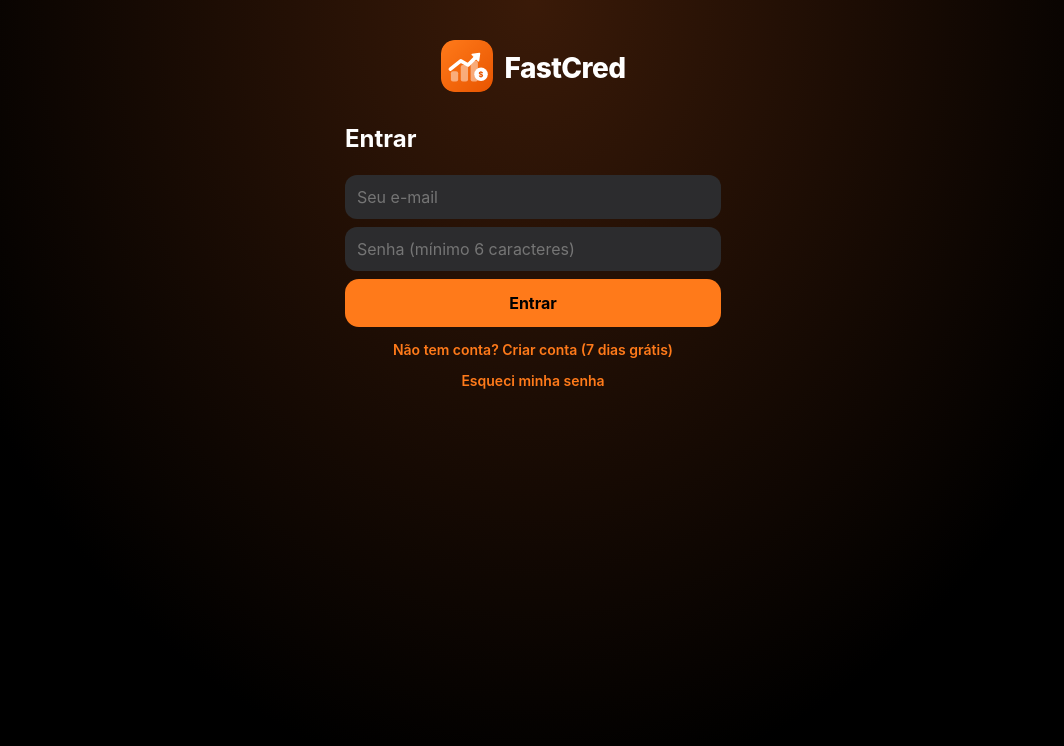
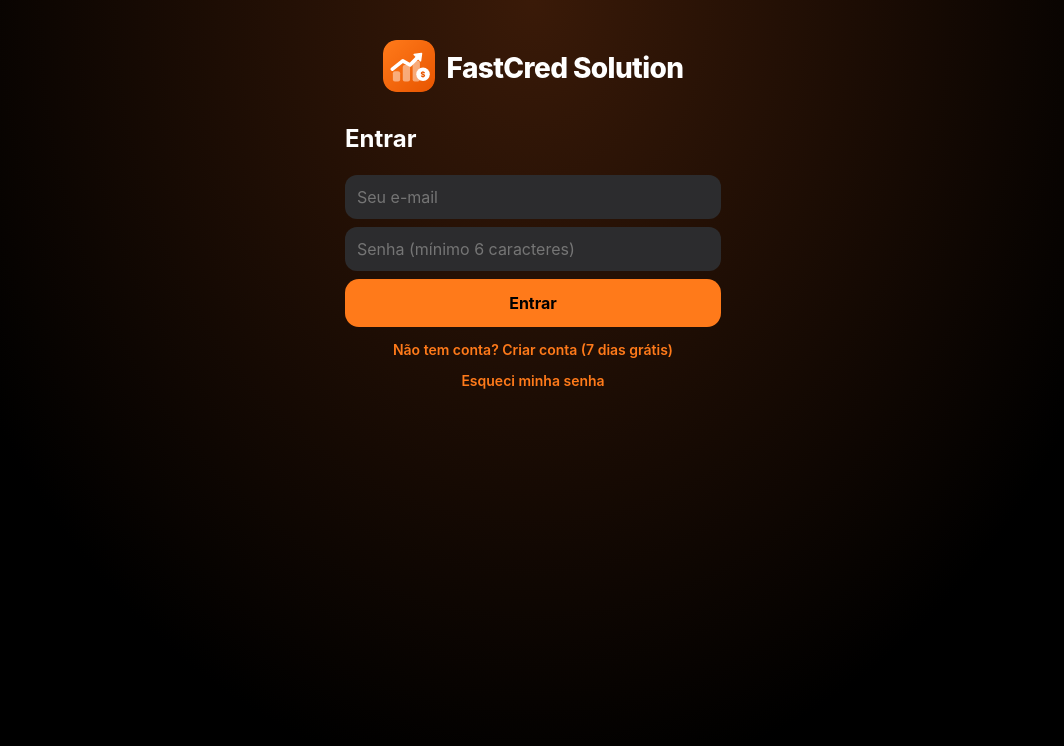
Before and after one commit to carlosdeive82-ops/fastcred, a plain HTML site: page index.html in a window 1280 px wide. Shown: the top 746 px of the page, without its empty margins (107-1171 px from the left). Drawn offline with nearby package versions, Linux system fonts and the light colour scheme.

Commit message:
Nome do app: FastCred Solution (v1.0.1)

```diff
--- a/index.html
+++ b/index.html
@@ -5,14 +5,14 @@
 <meta name="viewport" content="width=device-width, initial-scale=1, viewport-fit=cover, maximum-scale=1">
 <meta name="apple-mobile-web-app-capable" content="yes">
 <meta name="theme-color" content="#E85500">
-<title>FastCred</title>
-<meta name="apple-mobile-web-app-title" content="FastCred">
+<title>FastCred Solution</title>
+<meta name="apple-mobile-web-app-title" content="FastCred Solution">
 <script>
 /* =====================================================
    CONFIGURAÇÃO DO APP — troque só os valores abaixo
    ===================================================== */
 window.APP_CONFIG={
-  nome:'FastCred',                          // nome padrão (cada cliente pode trocar o dele em Ajustes)
+  nome:'FastCred Solution',                          // nome padrão (cada cliente pode trocar o dele em Ajustes)
   supabaseUrl:'https://phrabjxrquvzpmdbbqhb.supabase.co',     // Supabase > Project Settings > API > Project URL
   supabaseAnonKey:'eyJhbGciOiJIUzI1NiIsInR5cCI6IkpXVCJ9.eyJpc3MiOiJzdXBhYmFzZSIsInJlZiI6InBocmFianhycXV2enBtZGJicWhiIiwicm9sZSI6ImFub24iLCJpYXQiOjE3OTUxMjg0MjYsImV4cCI6MjExMDcwNDQyNn0.uKZwJ7xYDtSFpTUiXT1sw-qGphU-IGXGIXqTHRp6mZs',    // Supabase > Project Settings > API > anon public
   appUrl:'https://carlosdeive82-ops.github.io/fastcred/',                                 // endereço do app publicado, ex.: https://seuusuario.github.io/fastcred/
@@ -34,7 +34,7 @@ button,input,textarea,select{font-family:inherit}
 .app{max-width:460px;margin:0 auto;padding:calc(env(safe-area-inset-top) + 10px) 14px calc(env(safe-area-inset-bottom) + 96px + var(--navpad,0px))}
 .brand{display:flex;align-items:center;gap:8px;margin:2px 4px}
 .lgMark{width:30px;height:30px;border-radius:8px;box-shadow:0 2px 10px rgba(232,85,0,.4)}
-.lgName{font-size:20px;font-weight:800;letter-spacing:-.4px;white-space:nowrap;overflow:hidden;text-overflow:ellipsis;max-width:46vw}
+.lgName{font-size:18px;font-weight:800;letter-spacing:-.4px;white-space:nowrap;overflow:hidden;text-overflow:ellipsis;max-width:46vw}
 .lgImg{width:30px;height:30px;border-radius:8px;object-fit:cover;display:none}
 .spName{color:#fff;font-size:40px;font-weight:800;letter-spacing:-1px;text-align:center;padding:0 20px;animation:fu .7s .15s both}
 .spImg{width:118px;height:118px;border-radius:28px;object-fit:cover;display:none;box-shadow:0 0 0 3px rgba(255,255,255,.9),0 18px 40px rgba(0,0,0,.25)}
@@ -260,10 +260,10 @@ nav button[data-v=aj]{display:none}
 <path d="M18 56 L38 40 L52 48 L68 32" fill="none" stroke="#fff" stroke-width="7" stroke-linecap="round" stroke-linejoin="round"/>
 <path d="M60 28 L74 26 L72 40 Z" fill="#fff" stroke="#fff" stroke-width="3" stroke-linejoin="round"/>
 <circle cx="77" cy="66" r="13" fill="#fff"/>
-<path transform="translate(72.06,71.40)" d="M5.234999999999999 0.09V1.305H4.2749999999999995V0.075Q2.685 -0.06 1.71 -0.8775Q0.735 -1.6949999999999998 0.6749999999999999 -3.105H3.405Q3.4949999999999997 -2.205 4.2749999999999995 -1.95V-4.32Q3.105 -4.62 2.4074999999999998 -4.904999999999999Q1.71 -5.1899999999999995 1.185 -5.82Q0.6599999999999999 -6.45 0.6599999999999999 -7.545Q0.6599999999999999 -8.91 1.6724999999999999 -9.735Q2.685 -10.559999999999999 4.2749999999999995 -10.665V-11.879999999999999H5.234999999999999V-10.665Q6.81 -10.545 7.725 -9.75Q8.64 -8.955 8.745 -7.545H6.0Q5.91 -8.355 5.234999999999999 -8.594999999999999V-6.27Q6.4799999999999995 -5.925 7.154999999999999 -5.654999999999999Q7.83 -5.385 8.3625 -4.762499999999999Q8.895 -4.14 8.895 -3.06Q8.895 -2.235 8.4675 -1.5374999999999999Q8.04 -0.84 7.2075 -0.39749999999999996Q6.375 0.045 5.234999999999999 0.09ZM4.2749999999999995 -6.585V-8.67Q3.855 -8.594999999999999 3.615 -8.3475Q3.375 -8.1 3.375 -7.665Q3.375 -7.29 3.6075 -7.035Q3.84 -6.779999999999999 4.2749999999999995 -6.585ZM6.21 -2.9699999999999998Q6.21 -3.36 5.9625 -3.6075Q5.715 -3.855 5.234999999999999 -4.035V-1.905Q5.685 -1.98 5.9475 -2.2649999999999997Q6.21 -2.55 6.21 -2.9699999999999998Z" fill="#E85500"/></svg><img class="spImg" id="spImg" alt=""><div class="spName" id="spName">FastCred</div><div class="spSub">Produção · Microcrédito</div></div>
+<path transform="translate(72.06,71.40)" d="M5.234999999999999 0.09V1.305H4.2749999999999995V0.075Q2.685 -0.06 1.71 -0.8775Q0.735 -1.6949999999999998 0.6749999999999999 -3.105H3.405Q3.4949999999999997 -2.205 4.2749999999999995 -1.95V-4.32Q3.105 -4.62 2.4074999999999998 -4.904999999999999Q1.71 -5.1899999999999995 1.185 -5.82Q0.6599999999999999 -6.45 0.6599999999999999 -7.545Q0.6599999999999999 -8.91 1.6724999999999999 -9.735Q2.685 -10.559999999999999 4.2749999999999995 -10.665V-11.879999999999999H5.234999999999999V-10.665Q6.81 -10.545 7.725 -9.75Q8.64 -8.955 8.745 -7.545H6.0Q5.91 -8.355 5.234999999999999 -8.594999999999999V-6.27Q6.4799999999999995 -5.925 7.154999999999999 -5.654999999999999Q7.83 -5.385 8.3625 -4.762499999999999Q8.895 -4.14 8.895 -3.06Q8.895 -2.235 8.4675 -1.5374999999999999Q8.04 -0.84 7.2075 -0.39749999999999996Q6.375 0.045 5.234999999999999 0.09ZM4.2749999999999995 -6.585V-8.67Q3.855 -8.594999999999999 3.615 -8.3475Q3.375 -8.1 3.375 -7.665Q3.375 -7.29 3.6075 -7.035Q3.84 -6.779999999999999 4.2749999999999995 -6.585ZM6.21 -2.9699999999999998Q6.21 -3.36 5.9625 -3.6075Q5.715 -3.855 5.234999999999999 -4.035V-1.905Q5.685 -1.98 5.9475 -2.2649999999999997Q6.21 -2.55 6.21 -2.9699999999999998Z" fill="#E85500"/></svg><img class="spImg" id="spImg" alt=""><div class="spName" id="spName">FastCred Solution</div><div class="spSub">Produção · Microcrédito</div></div>
 
 <div class="app">
-  <div class="brand"><svg class="lgMark" id="lgMark" viewBox="0 0 100 100"></svg><img class="lgImg" id="lgImg" alt=""><b class="lgName" id="lgName">FastCred</b><div class="sync" id="sync"><i></i><span>Neste aparelho</span></div><button class="gear" onclick="go('aj')" aria-label="Ajustes"><svg viewBox="0 0 24 24" fill="currentColor"><path d="M19.14 12.94a7.07 7.07 0 000-1.88l2.03-1.58a.5.5 0 00.12-.64l-1.92-3.32a.5.5 0 00-.6-.22l-2.39.96a7 7 0 00-1.63-.94l-.36-2.54A.5.5 0 0013.9 2h-3.84a.5.5 0 00-.5.42l-.36 2.54a7 7 0 00-1.63.94l-2.39-.96a.5.5 0 00-.6.22L2.66 8.84a.5.5 0 00.12.64l2.03 1.58a7.07 7.07 0 000 1.88l-2.03 1.58a.5.5 0 00-.12.64l1.92 3.32a.5.5 0 00.6.22l2.39-.96c.5.38 1.05.7 1.63.94l.36 2.54a.5.5 0 00.5.42h3.84a.5.5 0 00.5-.42l.36-2.54a7 7 0 001.63-.94l2.39.96a.5.5 0 00.6-.22l1.92-3.32a.5.5 0 00-.12-.64l-2.03-1.58zM12 15.5a3.5 3.5 0 110-7 3.5 3.5 0 010 7z"/></svg></button></div>
+  <div class="brand"><svg class="lgMark" id="lgMark" viewBox="0 0 100 100"></svg><img class="lgImg" id="lgImg" alt=""><b class="lgName" id="lgName">FastCred Solution</b><div class="sync" id="sync"><i></i><span>Neste aparelho</span></div><button class="gear" onclick="go('aj')" aria-label="Ajustes"><svg viewBox="0 0 24 24" fill="currentColor"><path d="M19.14 12.94a7.07 7.07 0 000-1.88l2.03-1.58a.5.5 0 00.12-.64l-1.92-3.32a.5.5 0 00-.6-.22l-2.39.96a7 7 0 00-1.63-.94l-.36-2.54A.5.5 0 0013.9 2h-3.84a.5.5 0 00-.5.42l-.36 2.54a7 7 0 00-1.63.94l-2.39-.96a.5.5 0 00-.6.22L2.66 8.84a.5.5 0 00.12.64l2.03 1.58a7.07 7.07 0 000 1.88l-2.03 1.58a.5.5 0 00-.12.64l1.92 3.32a.5.5 0 00.6.22l2.39-.96c.5.38 1.05.7 1.63.94l.36 2.54a.5.5 0 00.5.42h3.84a.5.5 0 00.5-.42l.36-2.54a7 7 0 001.63-.94l2.39.96a.5.5 0 00.6-.22l1.92-3.32a.5.5 0 00-.12-.64l-2.03-1.58zM12 15.5a3.5 3.5 0 110-7 3.5 3.5 0 010 7z"/></svg></button></div>
   <header>
     <div><div class="eyebrow" id="todayTxt"></div><h1 id="title">Produção</h1></div>
     <div class="yr" id="yrBox"><button onclick="chYear(-1)">‹</button><b id="yrTxt"></b><button onclick="chYear(1)">›</button></div>
@@ -574,7 +574,7 @@ nav button[data-v=aj]{display:none}
 
 <!-- Login / assinatura -->
 <div class="gate on" id="gate"><div class="gbox">
-  <div class="glogo"><span id="gMark"></span><b id="gName">FastCred</b></div>
+  <div class="glogo"><span id="gMark"></span><b id="gName">FastCred Solution</b></div>
   <div id="gLoad" class="gmsg">Carregando…</div>
   <div id="gAuth" style="display:none">
     <h2 id="gTitle">Entrar</h2>
@@ -651,8 +651,8 @@ const peek=(y,m)=>S.months[mk(y,m)]||{goal:0,cgoal:null,days:{},ov:{}};
 const dv=x=>x?+x.v||0:0, dc=x=>x?+x.c||0:0;
 
 /* ================= Conta, assinatura e nuvem (Supabase) ================= */
-const APP_VERSAO='1.0.0';
-const CFG=Object.assign({nome:'FastCred',preco:29.9,precoTexto:'R$ 29,90',diasTeste:7},window.APP_CONFIG||{});
+const APP_VERSAO='1.0.1';
+const CFG=Object.assign({nome:'FastCred Solution',preco:29.9,precoTexto:'R$ 29,90',diasTeste:7},window.APP_CONFIG||{});
 const DEMO=!/^https:\/\//.test(CFG.supabaseUrl||'');
 let SB=null,USER=null,SUB=null,ADMIN=false,cloud='local',started=false,authSignup=false;
 const W={state:{t:null,busy:false,dirty:false},leads:{t:null,busy:false,dirty:false}};
```
